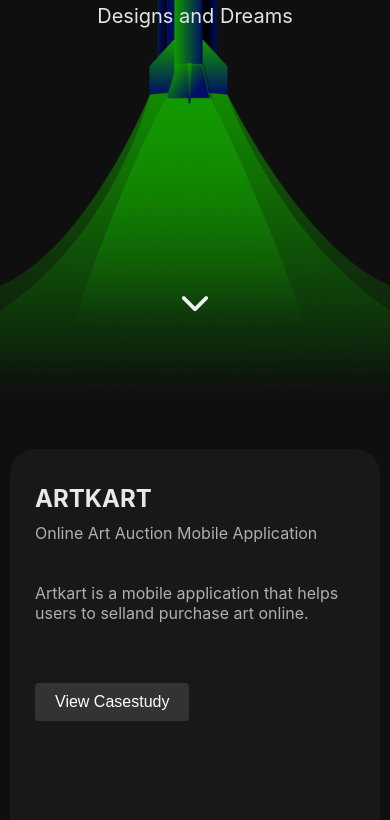
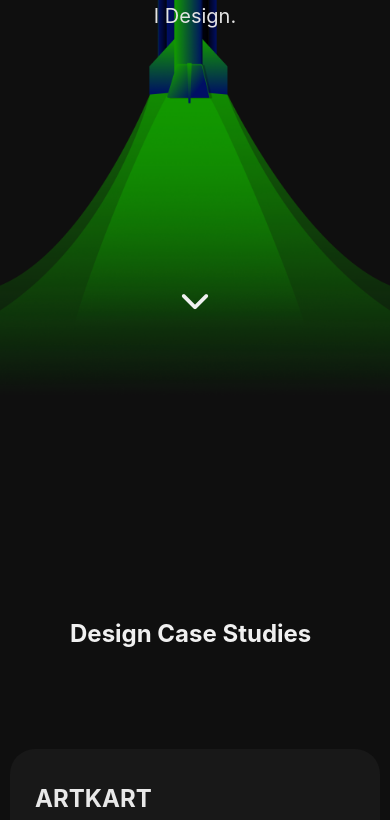
Before and after one commit to thechandrasekhar/home, a plain HTML site: page index.html in a window 390 px wide. Shown: the part 446-1266 px from the top of the page. Drawn offline with Linux system fonts and the light colour scheme.

Commit message:
Add files via upload

```diff
--- a/index.html
+++ b/index.html
@@ -35,9 +35,9 @@
 
   <section class="parallax-section" id="Home">
     <div class="parallax-content">
-      <p>Hi, I'm</p>
+      <p>Hi, I am</p>
       <h1>Chandra Sekhar</h1>
-      <p>Designs and Dreams</p>
+      <p>I Design.</p>
     </div>
     <div id="random-squares"></div>
   </section>
@@ -48,7 +48,12 @@
   </div>
 
   <main>
-    <section class="section" id="Projects">
+
+    <div class="heading">
+      <h2>Design Case Studies</h2>
+    </div>
+
+    <section class="section">
       <!-- Subsection -->
       <div class="subsection">
         <!-- Left column -->
--- a/style.css
+++ b/style.css
@@ -78,13 +78,13 @@ body {
 }
 
 h1 {
-  font-size: 48px;
+  font-size: 72px;
   margin-bottom: 20px;
   color: #e8e8e8;
 }
 
 p {
-  font-size: 20px;
+  font-size: 24px;
   color: #e4e4e4;
 }
 
@@ -452,6 +452,21 @@ footer p {
   display: none;
 }
 
+
+.heading {
+  height: 300px;
+  position: relative;
+}
+
+.heading h2 {
+  position: absolute;
+  bottom: 50px;
+  left: 50%;
+  transform: translateX(-50%);
+  font-size: 32px;
+  color: #f0f0f0;
+}
+
 /* Responsive Styles */
 @media screen and (max-width: 520px){
   .navbar{
@@ -536,6 +551,15 @@ footer p {
     max-width: 300px;
   }
 
+  .heading {
+    height: 300px;
+  }
+
+  .heading h2 {
+    min-width: 250px;
+    font-size: 24px;
+    bottom: 50px;
+  }
 }
 
 /* Scroll down icon styles */
```
